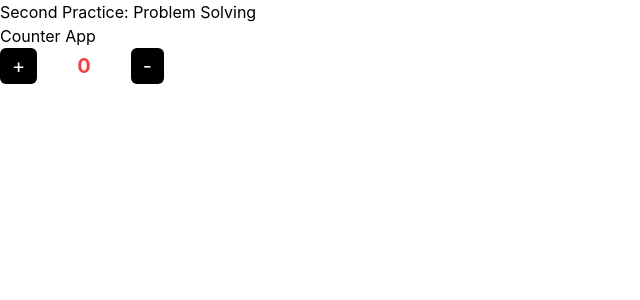
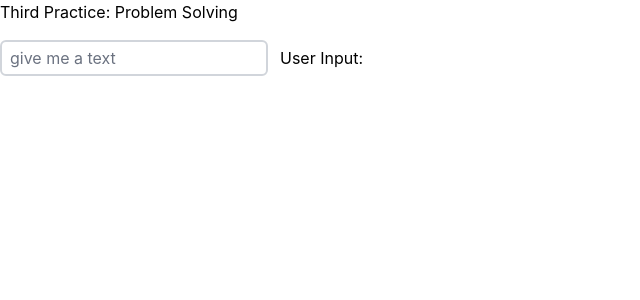
Before and after one commit to samirzjadhav/react-problem-solving, a React (Create React App) app: page / in a window 1280 px wide. Shown: the top 300 px of the page, without its empty margins (0-640 px from the left). Built offline with nearby package versions, Linux system fonts and the light colour scheme.

Commit message:
complete a problem 3

```diff
--- a/src/App.js
+++ b/src/App.js
@@ -1,12 +1,14 @@
 import React from "react";
 import Problem1 from "./BeginnerProblem/Problem1";
 import Problem2 from "./BeginnerProblem/Problem2";
+import Problem3 from "./BeginnerProblem/Problem3";
 
 function App() {
   return (
     <div className="App">
       {/* <Problem1 /> */}
-      <Problem2 />
+      {/* <Problem2 /> */}
+      <Problem3 />
     </div>
   );
 }
--- /dev/null
+++ b/src/BeginnerProblem/Problem3.js
@@ -0,0 +1,28 @@
+import React from "react";
+import { useState } from "react";
+
+const Problem3 = () => {
+  const [input, setInput] = useState("");
+
+  return (
+    <div>
+      <h2>Third Practice: Problem Solving</h2>
+      {/* Question No. 3 */}
+      {/* Real-time Input: Create a form that captures user input and displays it in real-time as the user types. */}
+      <form action="" className="flex items-center gap-3 mt-4">
+        <input
+          type="text"
+          placeholder="give me a text"
+          name=""
+          id=""
+          value={input}
+          className="border-2 border-gray-300 px-2 py-1 rounded-md placeholder-gray-500"
+          onChange={(e) => setInput(e.target.value)}
+        />
+        <h3>User Input: {input}</h3>
+      </form>
+    </div>
+  );
+};
+
+export default Problem3;
```
